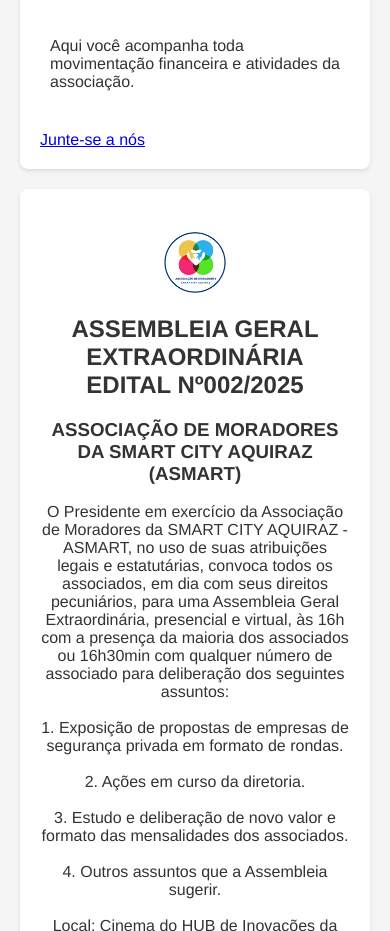
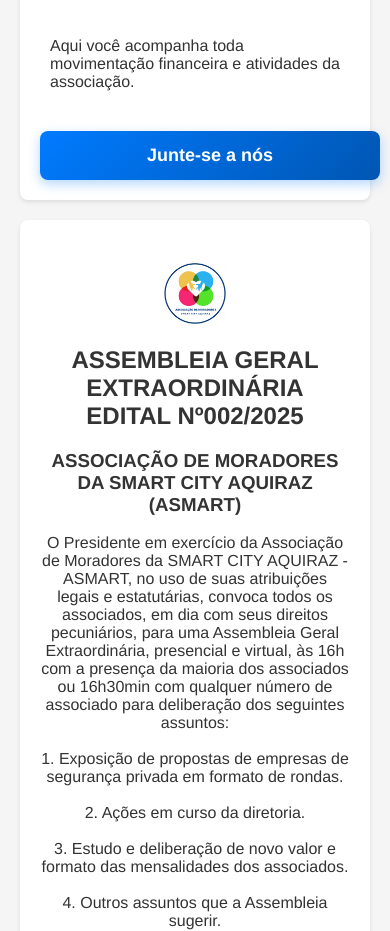
Before and after one commit to DarioTertius/portalasmart, a plain HTML site: page index.html in a window 390 px wide. Shown: the part 785-1716 px from the top of the page. Drawn offline with Linux system fonts and the light colour scheme.

Commit message:
Enhance styles for buttons and media queries
Added styles for a new button class and improved responsiveness.

```diff
--- a/style.css
+++ b/style.css
@@ -168,3 +168,38 @@
   margin-right: 4px;
   font-weight: bold;
 }
+
+.btn-junte-se {
+  display: inline-block;
+  padding: 12px 24px;
+  background: linear-gradient(135deg, #007bff, #0056b3);
+  color: white;
+  text-decoration: none;
+  border-radius: 8px;
+  font-weight: bold;
+  font-size: 16px;
+  text-align: center;
+  box-shadow: 0 4px 12px rgba(0, 123, 255, 0.3);
+  transition: all 0.3s ease;
+  border: none;
+  cursor: pointer;
+}
+
+.btn-junte-se:hover {
+  background: linear-gradient(135deg, #0056b3, #004085);
+  transform: translateY(-2px);
+  box-shadow: 0 6px 20px rgba(0, 123, 255, 0.4);
+}
+
+.btn-junte-se:active {
+  transform: translateY(0);
+}
+
+@media (max-width: 480px) {
+  .btn-junte-se {
+    padding: 14px 20px;
+    font-size: 18px;
+    width: 100%;
+    max-width: 300px;
+  }
+}
```
